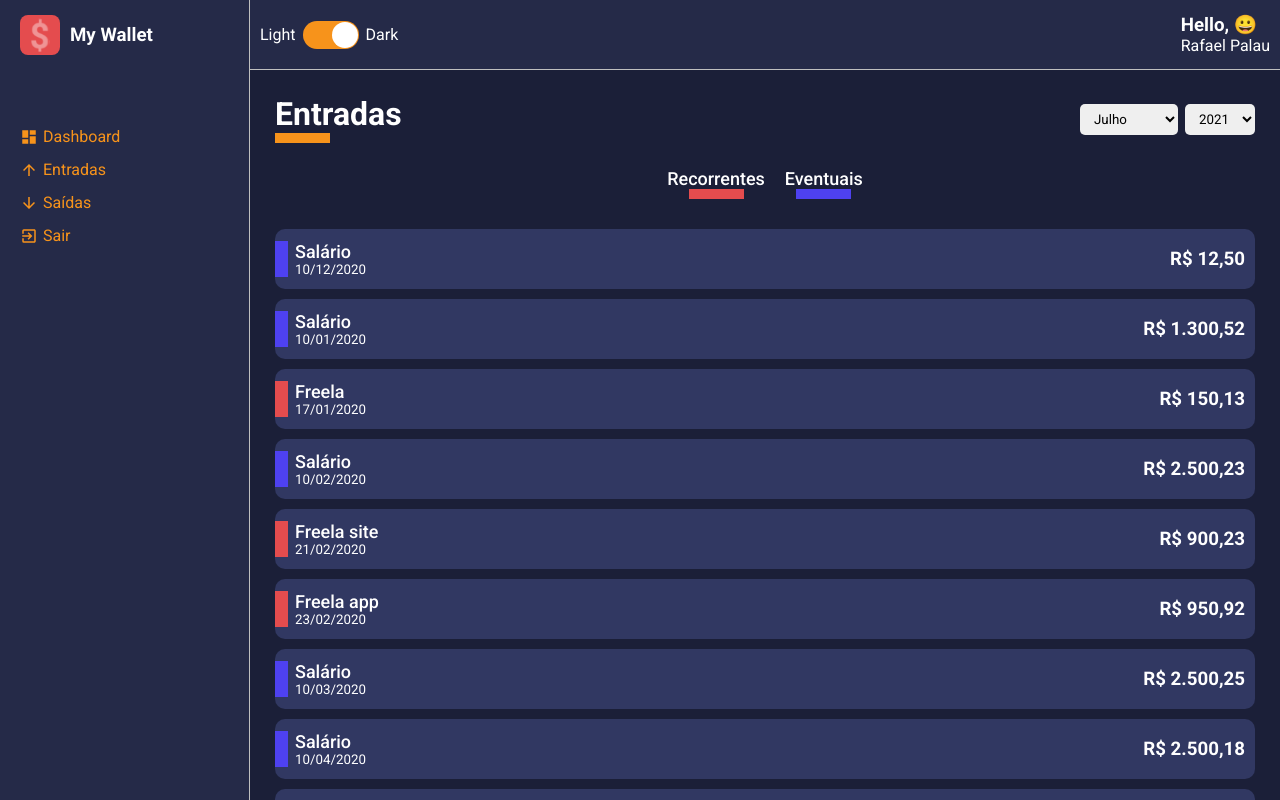
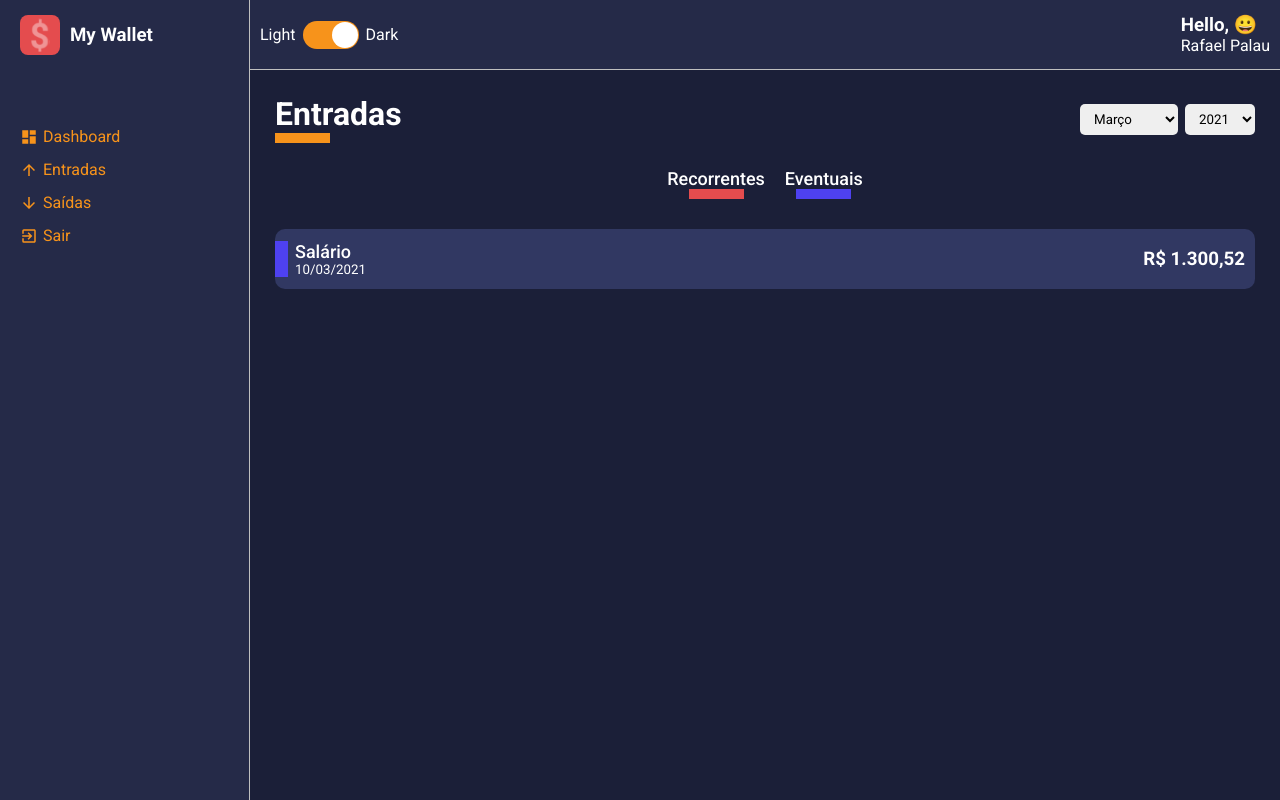
Before and after one commit to RafaPalau/dashboard-react-typescript, a React (Create React App) app: page /list/entry-balance in a window 1280 px wide. Built offline with nearby package versions, Linux system fonts and the light colour scheme.

Commit message:
Filter inputs

```diff
--- a/src/components/SelectInput/index.tsx
+++ b/src/components/SelectInput/index.tsx
@@ -6,14 +6,18 @@
     value: string | number;
     label: string | number;
   }[];
+  onChange(event: React.ChangeEvent<HTMLSelectElement>): void | undefined;
+  defaultValue?: string | number;
 }
 
-const SelectInput: React.FC<ISelectInputProps> = ({ options }) => {
+const SelectInput: React.FC<ISelectInputProps> = ({ options, onChange , defaultValue}) => {
   return (
     <Container>
-      <select>
+      <select onChange={onChange} defaultValue={defaultValue} >
         {options.map((option) => (
-          <option key={option.value} value={option.value}>{option.label}</option>
+          <option key={option.value} value={option.value}>
+            {option.label}
+          </option>
         ))}
       </select>
     </Container>
--- a/src/pages/Dashboard/index.tsx
+++ b/src/pages/Dashboard/index.tsx
@@ -7,14 +7,14 @@
 const Dashboard: React.FC = () => {
   const options = [
     { value: "Rafael", label: "Rafael" },
-    { value: "Rafael", label: 100},
+    { value: "Rafael", label: 100 },
     { value: "Rafael", label: "Rafael" },
   ];
 
   return (
     <Container>
       <ContentHeader title="Dashboard" lineColor="#F7931B">
-        <SelectInput options={options} />
+        <SelectInput options={options} onChange={() => {}} />
       </ContentHeader>
     </Container>
   );
--- a/src/pages/List/index.tsx
+++ b/src/pages/List/index.tsx
@@ -6,7 +6,7 @@
 
 import gains from "../../repositories/gains";
 import expenses from "../../repositories/expenses";
-import formatCurrency from '../../utils/formatCurrency';
+import formatCurrency from "../../utils/formatCurrency";
 import formatDate from "../../utils/formatDate";
 
 interface IRouteParams {
@@ -30,6 +30,12 @@
 const List: React.FC<IRouteParams> = ({ match }) => {
   // estado dos dados da API
   const [data, setData] = useState<IData[]>([]);
+  const [monthSelected, setMonthSelected] = useState<string>(
+    String(new Date().getMonth() + 1)
+  );
+  const [yearSelected, setYearSelected] = useState<string>(
+    String(new Date().getFullYear())
+  );
 
   // distingua as cores da entrada e saída e lista tbm
   const { type } = match.params;
@@ -44,36 +50,55 @@
   }, [type]);
 
   const months = [
+    { value: 7, label: "Junho" },
     { value: 7, label: "Julho" },
     { value: 8, label: "Agosto" },
     { value: 9, label: "Setembro" },
+    { value: 3, label: "Março" },
   ];
   const years = [
+    { value: 2020, label: 2020 },
     { value: 2021, label: 2021 },
-    { value: 2020, label: 2020 },
     { value: 2019, label: 2019 },
     { value: 2018, label: 2018 },
   ];
 
   useEffect(() => {
-    const response = listData.map((item) => {
+    const filteredData = listData.filter((item) => {
+      const date = new Date(item.date);
+      const month = String(date.getMonth() + 1);
+      const year = String(date.getFullYear());
+
+      return month === monthSelected && year === yearSelected;
+    });
+
+    const formattedData = filteredData.map((item) => {
       return {
-        id: String(Math.random() * data.length),
+        id: String(new Date().getTime()) + item.amount, // Gerar um id super aleatório
         description: item.description,
-        amountFormatted: formatCurrency(Number(item.amount)) ,
+        amountFormatted: formatCurrency(Number(item.amount)),
         frequency: item.frequency,
-        dateFormated: formatDate(item.date) ,
-        tagColor: item.frequency === 'recorrente' ? "#4E41F0" : "#E44C4E"
+        dateFormated: formatDate(item.date),
+        tagColor: item.frequency === "recorrente" ? "#4E41F0" : "#E44C4E",
       };
     });
-    setData(response);
-  }, []);
+
+    setData(formattedData);
+  }, [listData, monthSelected, yearSelected, data.length]);
 
   return (
     <Container>
       <ContentHeader title={title} lineColor={lineColor}>
-        <SelectInput options={months} />
-        <SelectInput options={years} />
+        <SelectInput
+          options={months}
+          onChange={(e) => setMonthSelected(e.target.value)}
+          defaultValue={monthSelected}
+        />
+        <SelectInput
+          options={years}
+          onChange={(e) => setYearSelected(e.target.value)}
+          defaultValue={yearSelected}
+        />
       </ContentHeader>
 
       <Filters>
--- a/src/repositories/expenses.ts
+++ b/src/repositories/expenses.ts
@@ -1,5 +1,5 @@
 export default [
-  {"description":"Energia elétrica",      "amount":"150.55","type":"saída","frequency":"recorrente","date":"2020-01-10"},
+  {"description":"Energia elétrica",      "amount":"150.55","type":"saída","frequency":"recorrente","date":"2021-03-10"},
   {"description":"Água",                  "amount":"75.55", "type":"saída","frequency":"recorrente","date":"2020-01-15"},
   {"description": "Telefone",             "amount":"99.99", "type":"saída","frequency":"recorrente","date":"2020-01-23"},
   {"description":"Plano de Saúde",        "amount":"300.00","type":"saída","frequency":"recorrente","date":"2020-01-23"},
--- a/src/repositories/gains.ts
+++ b/src/repositories/gains.ts
@@ -1,6 +1,6 @@
 export default [
   { "description": "Salário",     "amount": "12.50", "type": "entrada", "frequency": "recorrente", "date": "2020-12-10" },
-  { "description": "Salário",     "amount": "1300.52", "type": "entrada", "frequency": "recorrente", "date": "2020-01-10" },
+  { "description": "Salário",     "amount": "1300.52", "type": "entrada", "frequency": "recorrente", "date": "2021-03-10" },
   { "description": "Freela",      "amount": "150.13",  "type": "entrada", "frequency": "eventual",   "date": "2020-01-17" },
   { "description": "Salário",     "amount": "2500.23", "type": "entrada", "frequency": "recorrente", "date": "2020-02-10" },
   { "description": "Freela site", "amount": "900.23",  "type": "entrada", "frequency": "eventual",   "date": "2020-02-21" },
```
